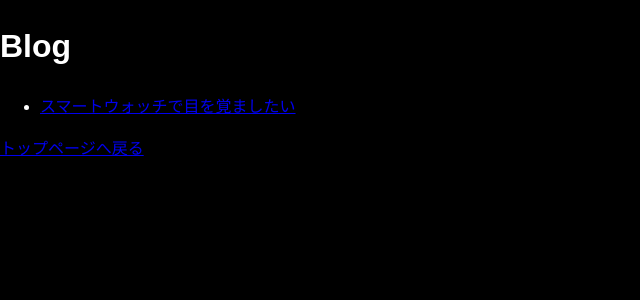
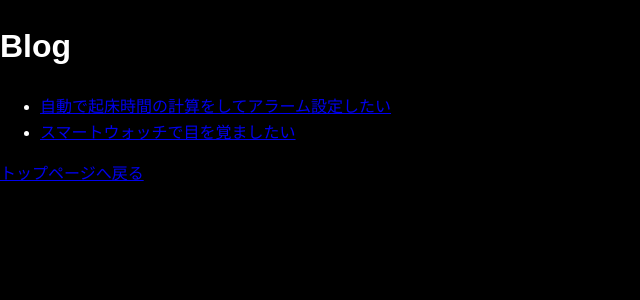
Before and after one commit to kyusochim/kyusochim.github.io, a Jekyll site: the page built from blog/bloglist.md, in a window 1280 px wide. Shown: the top 300 px of the page, without its empty margins (0-640 px from the left). Built offline with Jekyll 4.4.1, drawn with Linux system fonts in a browser that asks for light colours; our own code applies the rules of GitHub Pages for plain Markdown files.

Commit message:
Update bloglist.md

```diff
--- a/blog/bloglist.md
+++ b/blog/bloglist.md
@@ -1,2 +1,3 @@
 # Blog
+- [自動で起床時間の計算をしてアラーム設定したい](auto_caltoalarm.md)
 - [スマートウォッチで目を覚ましたい](smartwatch_alarm.md)
```
